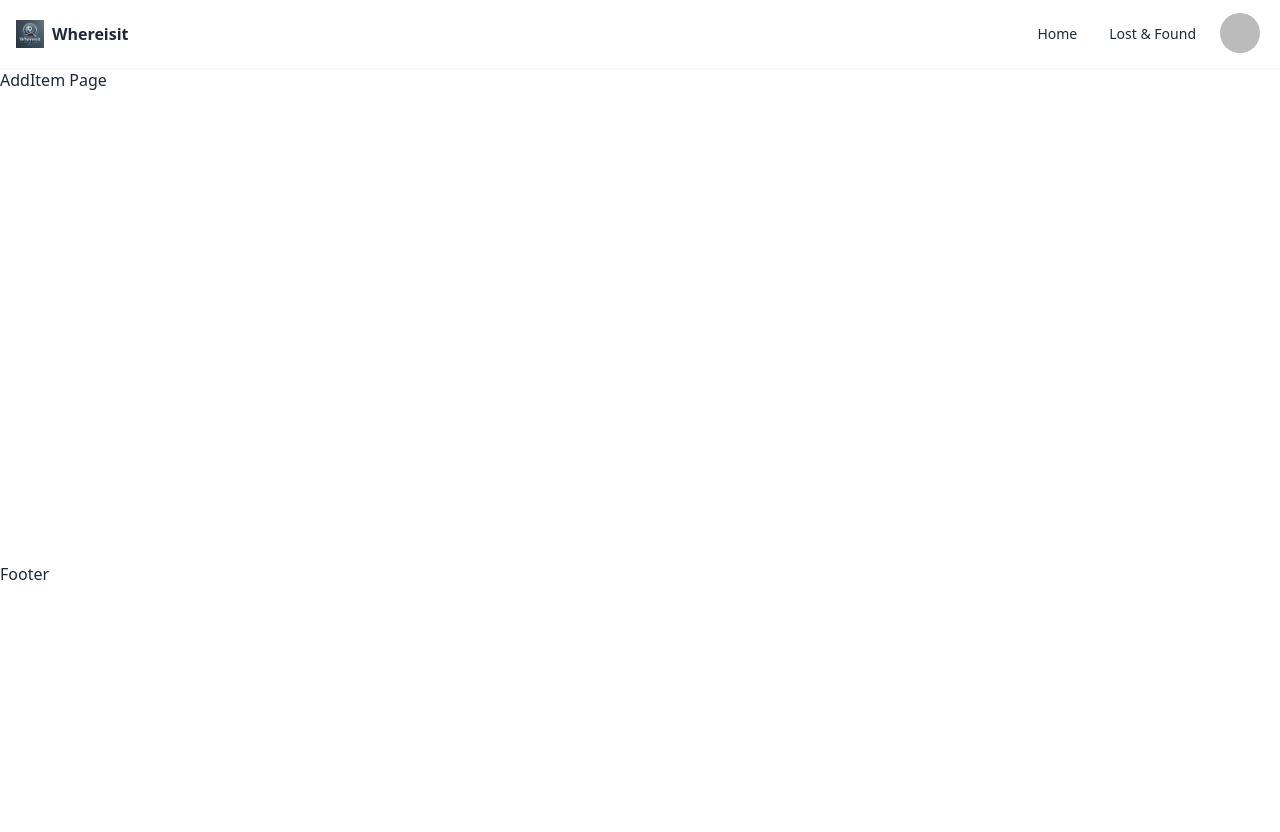
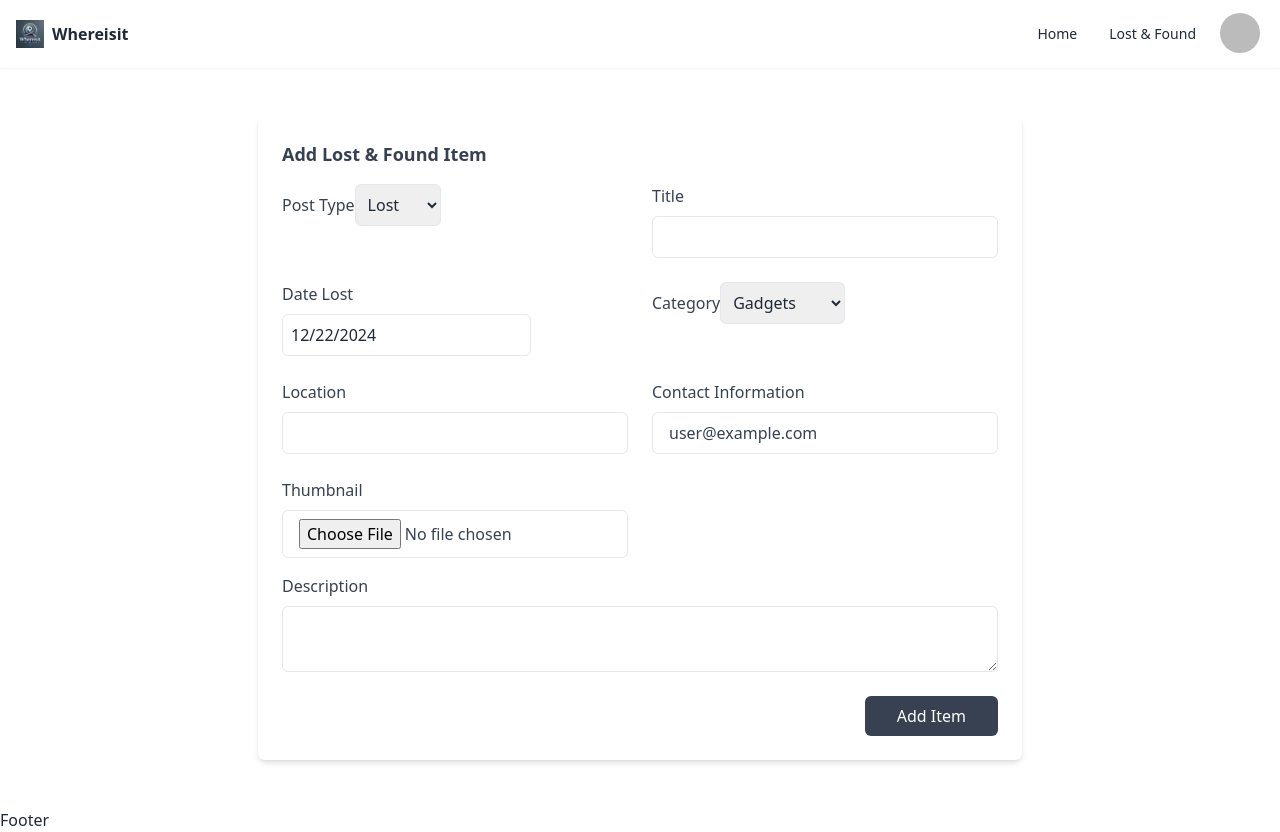
Before and after one commit to sumu9897/ClaimFinder-Client, a React (Vite) app: page /addItems in a window 1280 px wide. Before the commit the page ends 800 px from the top, so only its background shows below. Built offline with nearby package versions, Linux system fonts and the light colour scheme; no server answers; sample sign-in values are in the browser's storage.

Commit message:
Add Item Page Design

```diff
--- a/package.json
+++ b/package.json
@@ -10,11 +10,14 @@
     "preview": "vite preview"
   },
   "dependencies": {
+    "axios": "^1.7.9",
     "firebase": "^11.1.0",
     "react": "^18.3.1",
+    "react-datepicker": "^7.5.0",
     "react-dom": "^18.3.1",
     "react-hot-toast": "^2.4.1",
-    "react-router-dom": "^7.1.0"
+    "react-router-dom": "^7.1.0",
+    "react-toastify": "^11.0.2"
   },
   "devDependencies": {
     "@eslint/js": "^9.17.0",
--- a/src/pages/AddItemPage.jsx
+++ b/src/pages/AddItemPage.jsx
@@ -1,11 +1,149 @@
-import React from 'react'
+import { useContext, useState } from 'react';
+import DatePicker from 'react-datepicker';
+import 'react-datepicker/dist/react-datepicker.css';
+import { AuthContext } from '../providers/AuthProvider';
+import axios from 'axios';
+import { toast } from 'react-hot-toast';
+import { useNavigate } from 'react-router-dom';
 
 const AddItemPage = () => {
+  const navigate = useNavigate();
+  const { user } = useContext(AuthContext);
+  const [dateLost, setDateLost] = useState(new Date());
+
+  const handleSubmit = async (e) => {
+    e.preventDefault();
+    const form = e.target;
+    const postType = form.post_type.value;
+    const title = form.title.value;
+    const description = form.description.value;
+    const category = form.category.value;
+    const location = form.location.value;
+    const contact = form.contact.value;
+    const thumbnail = form.thumbnail.files[0];
+
+    const formData = {
+        postType,
+        title,
+        description,
+        category,
+        location,
+        dateLost,
+        contact,
+        userEmail : user?.email,
+        userName : user?.displayName,
+        thumbnail ,
+
+
+    }
+
+    try {
+      await axios.post(`${import.meta.env.VITE_API_URL}/add-item`, formData);
+      form.reset();
+      toast.success('Item added successfully!');
+      navigate('/myItems');
+    } catch (error) {
+      console.error(error);
+      toast.error('Failed to add item. Please try again.');
+    }
+  };
+
   return (
-    <div>
-      AddItem Page
+    <div className="flex justify-center items-center min-h-[calc(100vh-306px)] my-12">
+      <section className="p-6 mx-auto bg-white rounded-md shadow-md">
+        <h2 className="text-lg font-semibold text-gray-700">Add Lost & Found Item</h2>
+        <form onSubmit={handleSubmit} encType="multipart/form-data">
+          <div className="grid grid-cols-1 gap-6 mt-4 sm:grid-cols-2">
+            <div>
+              <label htmlFor="post_type" className="text-gray-700">Post Type</label>
+              <select name="post_type" id="post_type" className="border p-2 rounded-md">
+                <option value="Lost">Lost</option>
+                <option value="Found">Found</option>
+              </select>
+            </div>
+
+            <div>
+              <label htmlFor="title" className="text-gray-700">Title</label>
+              <input
+                type="text"
+                id="title"
+                name="title"
+                className="block w-full px-4 py-2 mt-2 text-gray-700 bg-white border border-gray-200 rounded-md focus:border-blue-400 focus:ring focus:ring-blue-300 focus:outline-none"
+              />
+            </div>
+
+            <div className="flex flex-col gap-2">
+              <label htmlFor="dateLost" className="text-gray-700">Date Lost</label>
+              <DatePicker
+                selected={dateLost}
+                onChange={(date) => setDateLost(date)}
+                className="border p-2 rounded-md"
+              />
+            </div>
+
+            <div>
+              <label htmlFor="category" className="text-gray-700">Category</label>
+              <select name="category" id="category" className="border p-2 rounded-md">
+                <option value="Gadgets">Gadgets</option>
+                <option value="Documents">Documents</option>
+                <option value="Pets">Pets</option>
+              </select>
+            </div>
+
+            <div>
+              <label htmlFor="location" className="text-gray-700">Location</label>
+              <input
+                type="text"
+                id="location"
+                name="location"
+                className="block w-full px-4 py-2 mt-2 text-gray-700 bg-white border border-gray-200 rounded-md focus:border-blue-400 focus:ring focus:ring-blue-300 focus:outline-none"
+              />
+            </div>
+
+            <div>
+              <label htmlFor="contact" className="text-gray-700">Contact Information</label>
+              <input
+                type="text"
+                id="contact"
+                name="contact"
+                defaultValue={user?.email}
+                readOnly
+                className="block w-full px-4 py-2 mt-2 text-gray-700 bg-white border border-gray-200 rounded-md focus:border-blue-400 focus:ring focus:ring-blue-300 focus:outline-none"
+              />
+            </div>
+
+            <div>
+              <label htmlFor="thumbnail" className="text-gray-700">Thumbnail</label>
+              <input
+                type="file"
+                id="thumbnail"
+                name="thumbnail"
+                className="block w-full px-4 py-2 mt-2 text-gray-700 bg-white border border-gray-200 rounded-md focus:border-blue-400 focus:ring focus:ring-blue-300 focus:outline-none"
+              />
+            </div>
+          </div>
+
+          <div className="mt-4">
+            <label htmlFor="description" className="text-gray-700">Description</label>
+            <textarea
+              id="description"
+              name="description"
+              className="block w-full px-4 py-2 mt-2 text-gray-700 bg-white border border-gray-200 rounded-md focus:border-blue-400 focus:ring focus:ring-blue-300 focus:outline-none"
+            ></textarea>
+          </div>
+
+          <div className="flex justify-end mt-6">
+            <button
+              type="submit"
+              className="px-8 py-2.5 leading-5 text-white bg-gray-700 rounded-md hover:bg-gray-600 focus:outline-none focus:bg-gray-600"
+            >
+              Add Item
+            </button>
+          </div>
+        </form>
+      </section>
     </div>
-  )
-}
+  );
+};
 
-export default AddItemPage
+export default AddItemPage;
```
Also changed, not shown: 1 other file (tests, documents, lock files or other folders).
